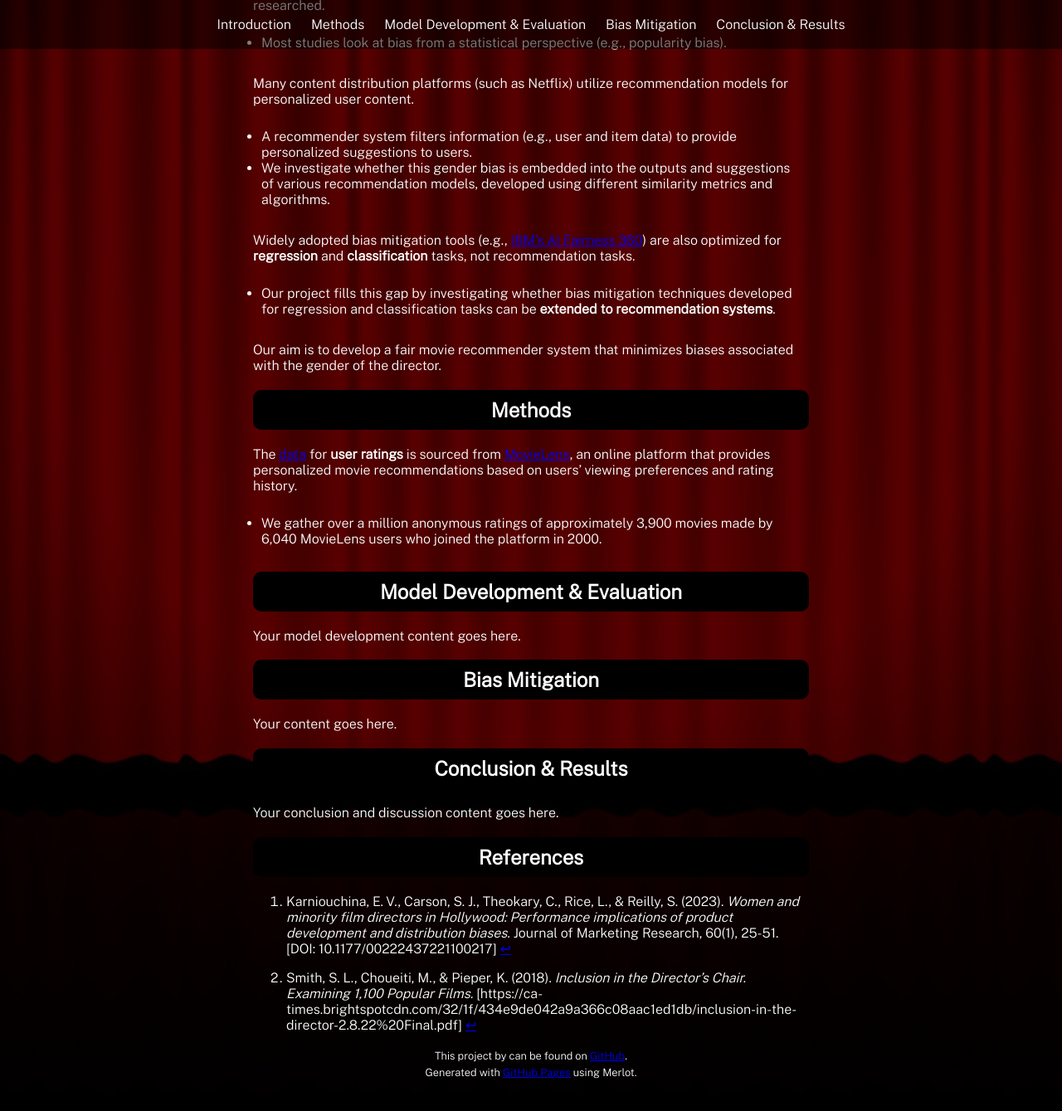
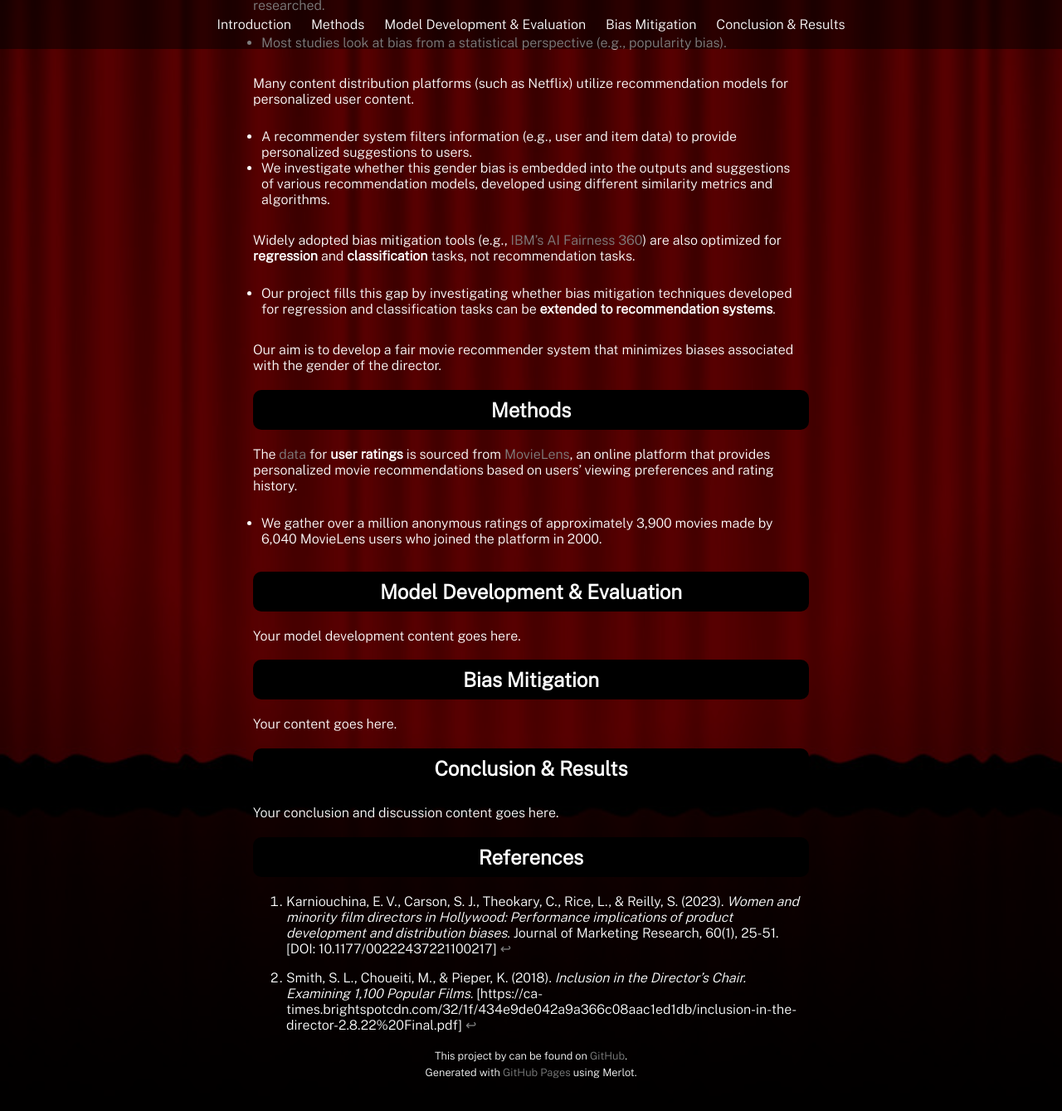
Before and after one commit to michael-garciaperez/DSC180A-Methodology-5, a Jekyll site: the page built from index.md, in a window 1280 px wide and 1400 px high, scrolled down 1004 px. Shown: the top 1339 px of the window at 83% size. Built offline with Jekyll 4.4.1, drawn with Linux system fonts in a browser that asks for light colours.

Commit message:
Update style.scss

```diff
--- a/assets/css/style.scss
+++ b/assets/css/style.scss
@@ -182,3 +182,12 @@ body::before {
 strong {
   font-weight: bold;
 }
+
+a {
+  color: gray;
+  text-decoration: none; /* Optional: Remove underline */
+}
+
+a:hover {
+  color: darkgray;
+}
```
